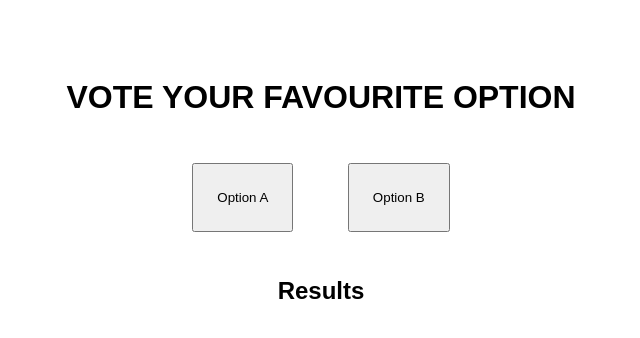
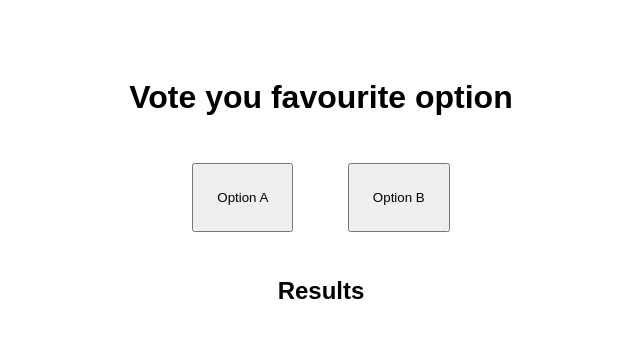
Before and after one commit to Jerry12088/voting.com, a plain HTML site: page index.html in a window 1280 px wide. Shown: the whole page, without its empty margins (319-959 px from the left). Drawn offline with Linux system fonts and the light colour scheme; no server answers.

Commit message:
made some changes to html file

```diff
--- a/index.html
+++ b/index.html
@@ -1,12 +1,12 @@
 <!DOCTYPE html>
 <html>
 <head>
-  <title>SIMPLE VOTING APP</title>
+  <title>Simple voting application</title>
   <link rel="stylesheet" href="style.css">
 </head>
 <body>
 
-  <h1>VOTE YOUR FAVOURITE OPTION</h1>
+  <h1>Vote you favourite option</h1>
 
   <button onclick="vote('OPTION A')">Option A</button>
   <button onclick="vote('OPTION B')">Option B</button>
```
